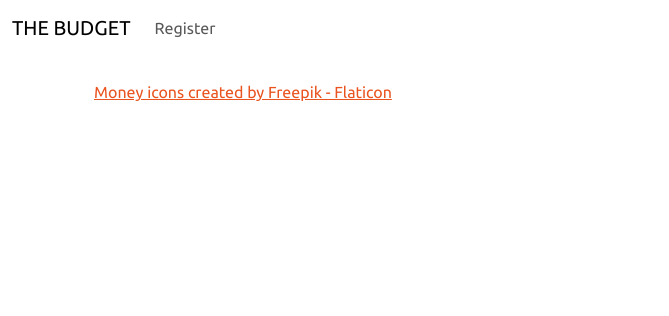
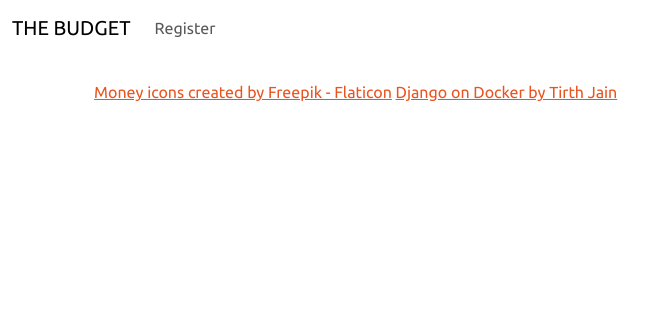
Before and after one commit to eduardomessias/the_budget, a Django app: page /credits/ in a window 1280 px wide. Shown: the top 316 px of the page, without its empty margins (0-669 px from the left). Run offline with Django 4.2, Linux system fonts and the light colour scheme; some libraries are stand-ins or nearby versions.

Commit message:
add credits

```diff
--- a/django_project/budget/templates/credits.html
+++ b/django_project/budget/templates/credits.html
@@ -10,4 +10,6 @@
 {% endfor %}
 {% endif %}
 <a href="https://www.flaticon.com/free-icons/money" title="money icons">Money icons created by Freepik - Flaticon</a>
+<a href="https://hedonhermdev.github.io/posts/django-on-docker/" title="Django on Docker">Django on Docker by Tirth
+    Jain</a>
 {% endblock content %}
```
